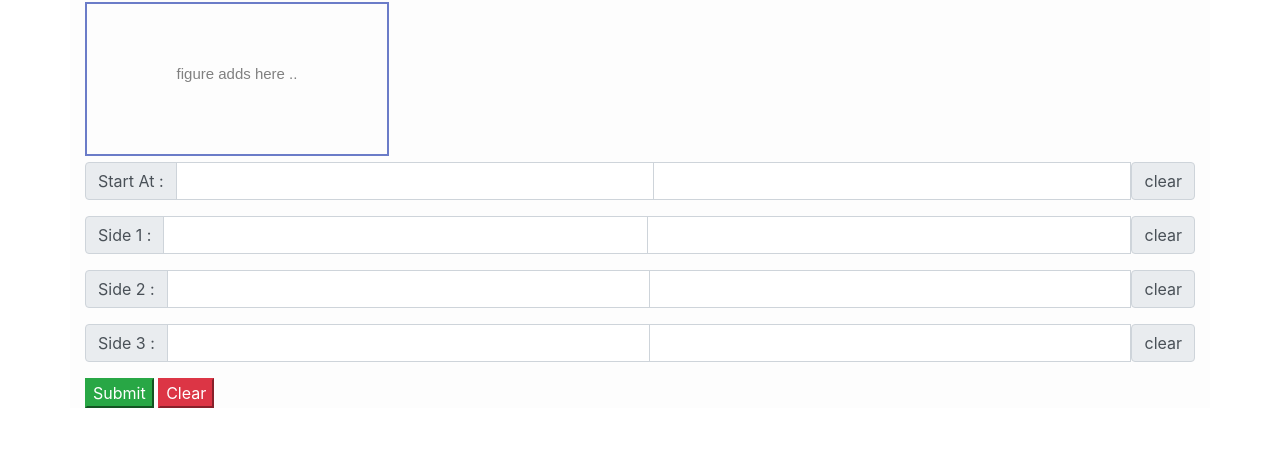
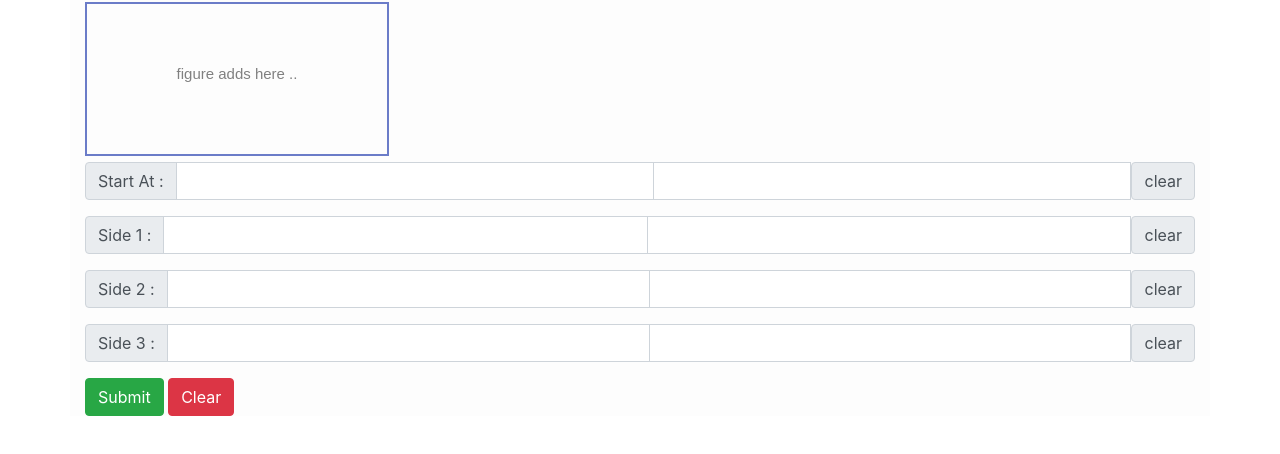
Before and after one commit to GaneshSrambikal/canvas_draw, a plain HTML site: page index.html in a window 1280 px wide. Shown: the part 44-498 px from the top of the page. Drawn offline with nearby package versions, Linux system fonts and the light colour scheme.

Commit message:
btn styled

```diff
--- a/index.html
+++ b/index.html
@@ -70,8 +70,8 @@
                         </div>
             </div>
             <div class="form-group">
-                <button value="submit" id="p" class="btn-success">Submit</button>
-                <button value="submit" id="clear" class="btn-danger">Clear</button>
+                <button value="submit" id="p" class=" btn btn-success">Submit</button>
+                <button value="submit" id="clear" class=" btn btn-danger">Clear</button>
             </div>
         </form>
     </div>
```
